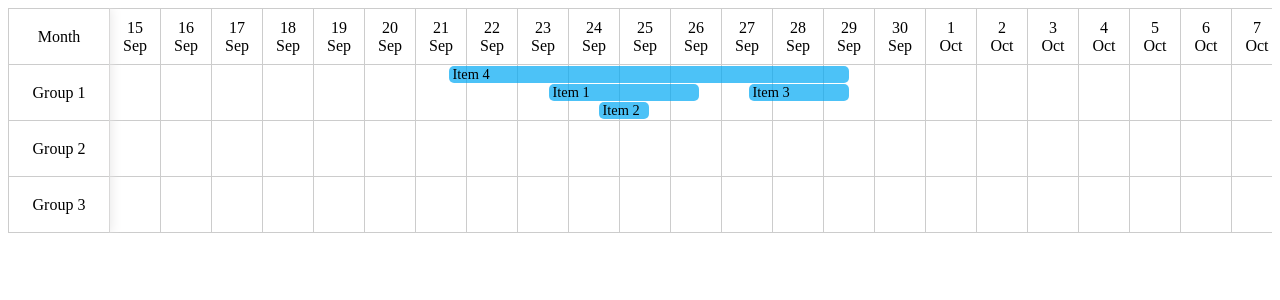
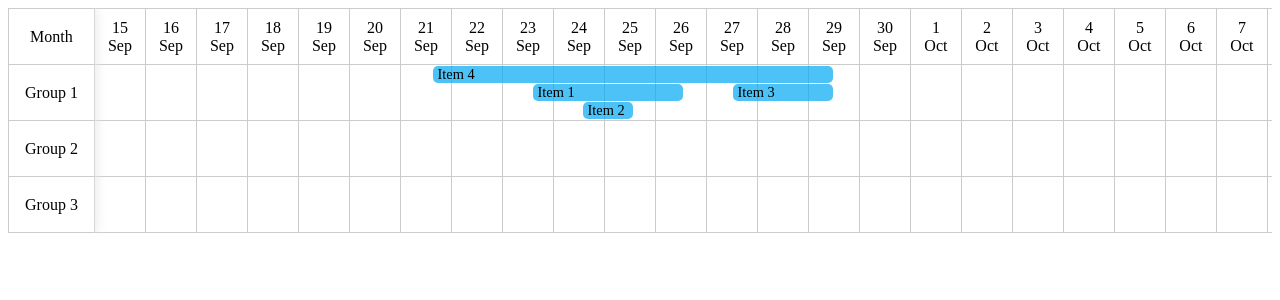
Before and after one commit to demark-pro/reactjs-scheduler, a React (Create React App) app: page / in a window 1280 px wide. Shown: the top 300 px of the page. Built offline with nearby package versions, Linux system fonts and the light colour scheme.

Commit message:
change group styles

```diff
--- a/src/components/Scheduler/Scheduler.jsx
+++ b/src/components/Scheduler/Scheduler.jsx
@@ -17,7 +17,6 @@ export default function Scheduler({
   items,
   colWidth = 50,
   colHeight = 55,
-  groupsColWidth = 100,
   handleDayClick,
   handleGroupClick,
   handleItemClick,
@@ -139,7 +138,9 @@ export default function Scheduler({
   return (
     <div ref={containerRef} className={styles.container}>
       <div className={styles.leftside}>
-        <Col style={{ width: groupsColWidth, height: colHeight }}>Month</Col>
+        <Col className={styles.group} style={{ height: colHeight }}>
+          Month
+        </Col>
         <div className={styles.groups}>{renderGroups()}</div>
       </div>
 
--- a/src/components/Scheduler/Scheduler.module.css
+++ b/src/components/Scheduler/Scheduler.module.css
@@ -40,6 +40,11 @@
   flex-direction: column;
 }
 
+.group {
+  padding: 0 1rem;
+  white-space: nowrap;
+}
+
 .item {
   position: absolute;
   background: #03a9f4b5;
@@ -53,11 +58,6 @@
   padding-left: 0.25rem;
 }
 
-/* .header .header_day {
-  border-top: 1px solid #ccc;
-  background-color: #f7f7f7;
-} */
-
 .template_col {
   border-left: 1px solid #ccc;
   border-bottom: 1px solid #ccc;
@@ -67,11 +67,6 @@
   justify-content: center;
 }
 
-/* .header .header_day:last-child,
-.cols .cols_day:last-child {
-  border-right: 1px solid #ccc;
-} */
-
 .header .header_day span,
 .header .header_day p {
   margin: 0;
```
